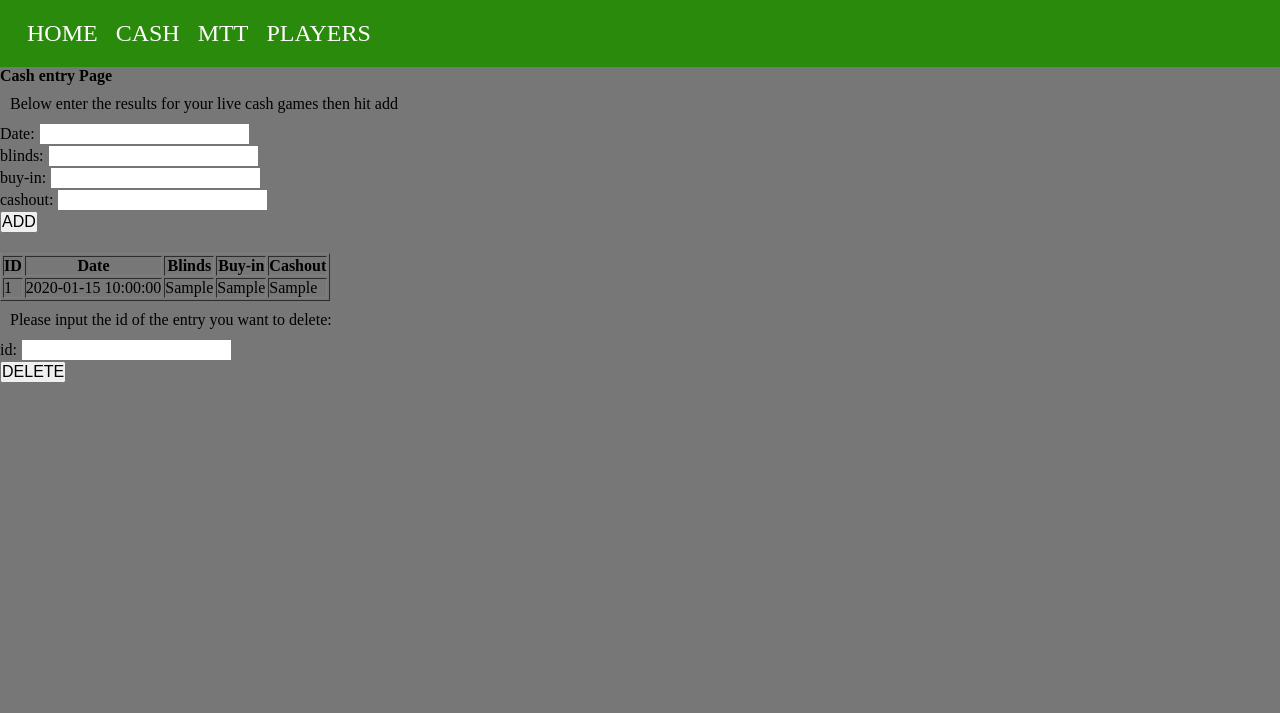
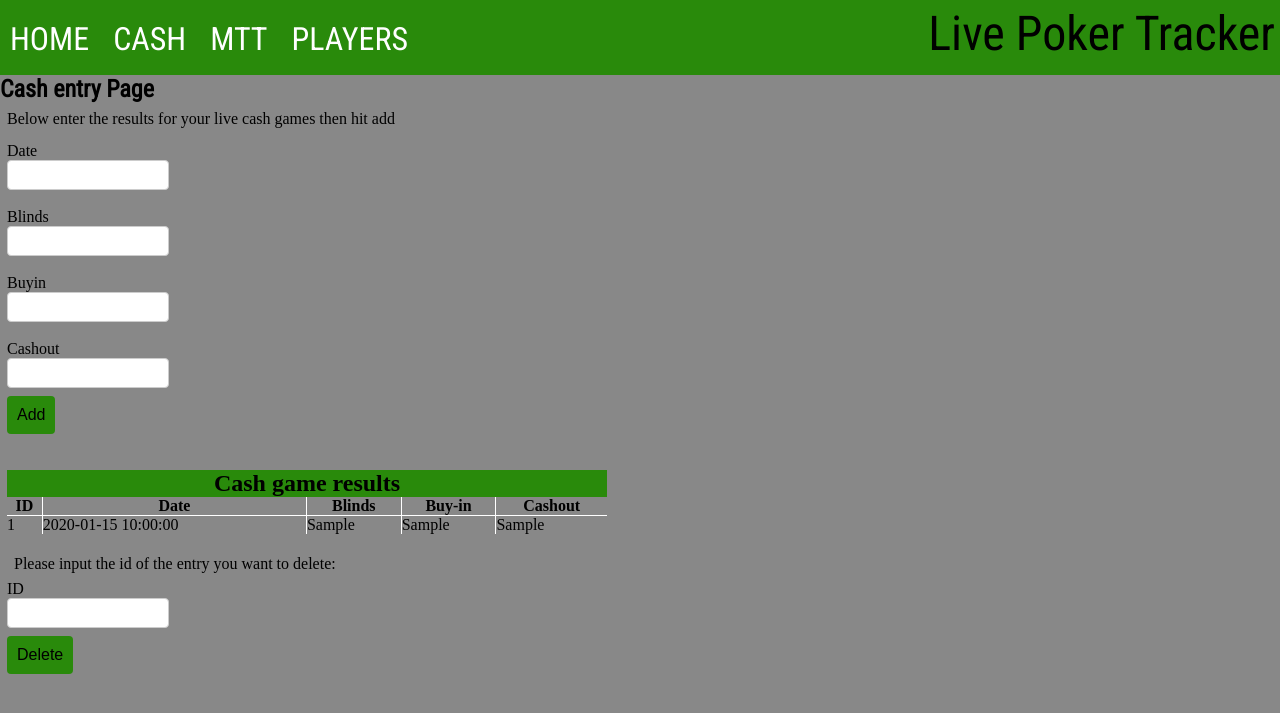
Before and after one commit to jackmacaa/livePoker, a PHP site: page /cash.php in a window 1280 px wide. Shown: the top 713 px of the page. Run offline with PHP 8.4, Linux system fonts and the light colour scheme; tables that the repository leaves empty or names only in its code hold one stand-in row (values such as "Sample post").

Commit message:
added styling to cash.php

```diff
--- a/cash.php
+++ b/cash.php
@@ -4,11 +4,13 @@
     <meta charset="UTF-8" />
     <meta name="viewport" content="width=device-width, initial-scale=1.0" />
     <meta http-equiv="X-UA-Compatible" content="ie=edge" />
-    <link rel="stylesheet " href="style.css" />
+    <link href="https://fonts.googleapis.com/css?family=Roboto+Condensed" rel="stylesheet">
+    <link rel="stylesheet" href="style.css" />
+
     <title>Live Poker Tracker</title>
   </head>
   <body>
-    <main>
+    <div class="title">Live Poker Tracker</div>
     <nav class="nav">
       <ul>
         <a href="index.html">HOME</a>
@@ -16,16 +18,21 @@
         <a href="mtt.php">MTT</a>
         <a href="players.php">PLAYERS</a>
       </ul>
+
     </nav>
     <h1>Cash entry Page </h1>
     <p>Below enter the results for your live cash games then hit add</p>
     <div class="input-cash">
         <form action="includes/cash.input.php" method="GET">
-        Date: <input type="text" name="date" > <br>
-        blinds: <input type="text" name="blinds"> <br>
-        buy-in: <input type="text" name="buyin"> <br>
-        cashout: <input type="text" name="cashout" ><br>
-        <button type="submit" value="submit">ADD </button>
+        <label for="date">Date</label> <br>
+        <input type="text" name="date" > <br><br>
+        <label for="date">Blinds</label> <br>
+        <input type="text" name="blinds"> <br><br>
+        <label for="date">Buyin</label> <br>
+        <input type="text" name="buyin"> <br><br>
+        <label for="date">Cashout</label> <br>
+        <input type="text" name="cashout" ><br>
+        <button type="submit" value="submit">Add </button>
         </form>
     </div>
     <p></p>
@@ -37,6 +44,7 @@
 
 
     echo "<table border='1'>
+    <caption>Cash game results </caption>
     <tr>
     <th>ID</th>
     <th>Date</th>
@@ -60,13 +68,15 @@
     mysqli_close($conn);
     ?>
   </div>
+  <div class="profit">
+  </div>
   <div class="delete-cash">
       <p>Please input the id of the entry you want to delete:</p>
         <form action="includes/cash.delete.php" method="GET">
-        id: <input type="text" name="idDel" > <br>
-        <button type="submit" value="submit">DELETE </button>
+        <label for="date">ID</label> <br>
+        <input type="text" name="idDel" > <br>
+        <button type="submit" value="submit">Delete</button>
         </form>
     </div>
-  </main>
   </body>
 </html>
--- a/style.css
+++ b/style.css
@@ -4,32 +4,86 @@
   font-size: 16px;
 }
 
+.title {
+  float: right;
+  font-family: "Roboto Condensed";
+  font-size: 3rem;
+  padding: 5px;
+}
 .nav {
   background: #298a0b;
-  padding: 20px;
+  height: 75px;
 }
 
 .nav a {
   list-style: none;
-  font-size: 1.5rem;
+  position: relative;
+  top: 20px;
+  font-size: 2rem;
   text-decoration: none;
   color: #fff;
-  padding: 7px;
+  padding: 10px;
+  font-family: "Roboto Condensed";
 }
 
 .nav a:hover {
   color: #000;
 }
 
+.input-cash {
+  padding: 7px;
+}
+
+.cash-table {
+  padding: 7px;
+}
+
+.delete-cash {
+  padding: 7px;
+}
+
+input[type="text"],
+select {
+  width: 150px;
+  padding: 5px 5px;
+  display: inline-block;
+  border: 1px solid #ccc;
+  border-radius: 4px;
+}
+
+button[type="submit"] {
+  background-color: #298a0b;
+  padding: 10px 10px;
+  margin: 8px 0;
+  border: none;
+  border-radius: 4px;
+  cursor: pointer;
+}
+
+input[type="submit"]:hover {
+  background-color: #45a049;
+}
+
+table {
+  width: 600px;
+  border-collapse: collapse;
+  border: 1px solid #fff;
+  border-style: hidden;
+}
+table caption {
+  background-color: #298a0b;
+  font-weight: bold;
+  font-size: 1.5rem;
+}
 body {
-  background: #777;
+  background: #888;
+}
+
+h1 {
+  font-family: "Roboto Condensed";
+  font-size: 1.5rem;
 }
 
 p {
-  padding: 10px;
+  padding: 7px;
 }
-
-.input-cash {
-}
-.cash-table {
-}
```
